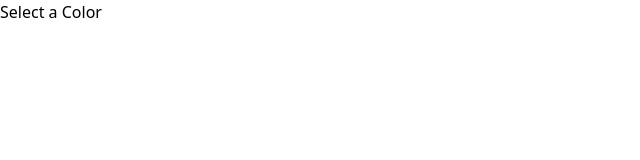
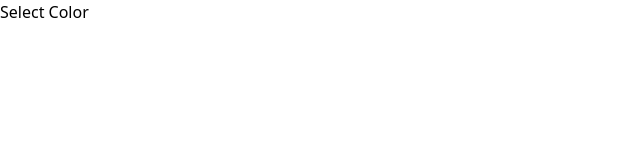
Before and after one commit to Dmitry1007/common-ui-components, a React (Create React App) app: page / in a window 1280 px wide. Shown: the top 160 px of the page, without its empty margins (0-640 px from the left). Built offline with nearby package versions, Linux system fonts and the light colour scheme.

Commit message:
Refactor, simplify rendered options

```diff
--- a/src/components/DropDown.js
+++ b/src/components/DropDown.js
@@ -8,24 +8,17 @@ function DropDown({ options, onSelect, selection }) {
     setOpen(false)
   }
 
-  const renderedOptions = options.filter((option) => {
-    return option.value !== selection
-  }).map((option, index) => {
+  const renderedOptions = options.map((option, index) => {
     return (
-      <div onClick={() => handleOptionClick(option.value)} key={index}>
+      <div onClick={() => handleOptionClick(option)} key={index}>
         {option.value}
       </div>
     )
   })
 
-  let content = 'Select a Color'
-  if (selection) {
-    content = selection
-  }
-
   return (
     <div>
-      <div onClick={() => setOpen(!open)}>{content}</div>
+      <div onClick={() => setOpen(!open)}>{ selection?.value || 'Select Color' }</div>
       {open ? renderedOptions : null}
     </div>
   )
```
